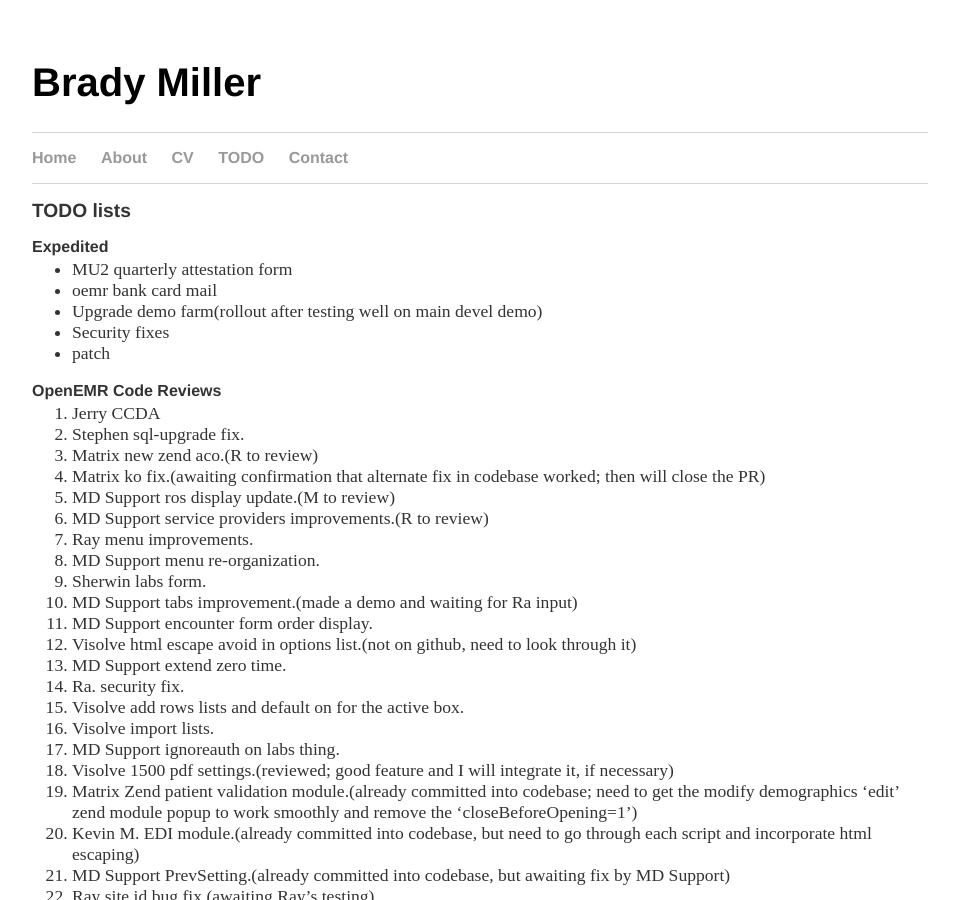
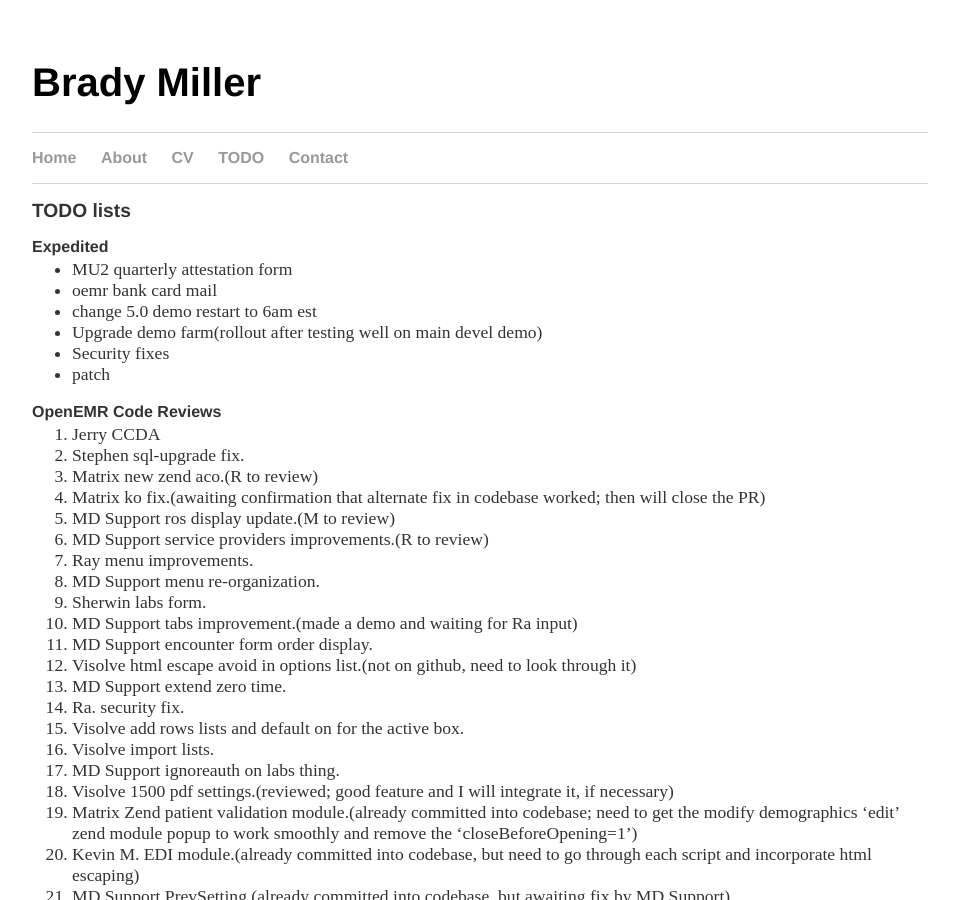
Before and after one commit to bradymiller/bradymiller.github.io, a Jekyll site: the page built from todo/index.md, in a window 1280 px wide and 900 px high. Shown: the whole window, without its empty margins (160-1119 px from the left). Built offline with Jekyll 4.4.1, drawn with Linux system fonts in a browser that asks for light colours; our own code applies the rules of GitHub Pages for plain Markdown files.

Commit message:
Update index.md

```diff
--- a/todo/index.md
+++ b/todo/index.md
@@ -6,6 +6,7 @@
 ### Expedited
 * MU2 quarterly attestation form
 * oemr bank card mail
+* change 5.0 demo restart to 6am est
 * Upgrade demo farm(rollout after testing well on main devel demo)
 * Security fixes
 * patch
```
